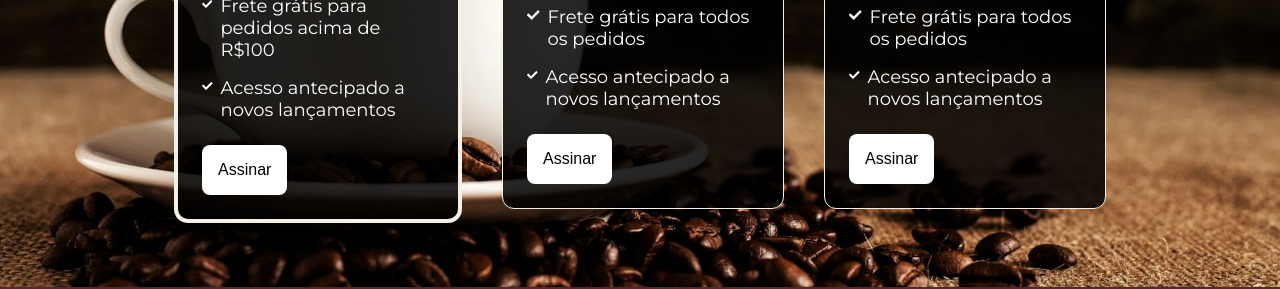
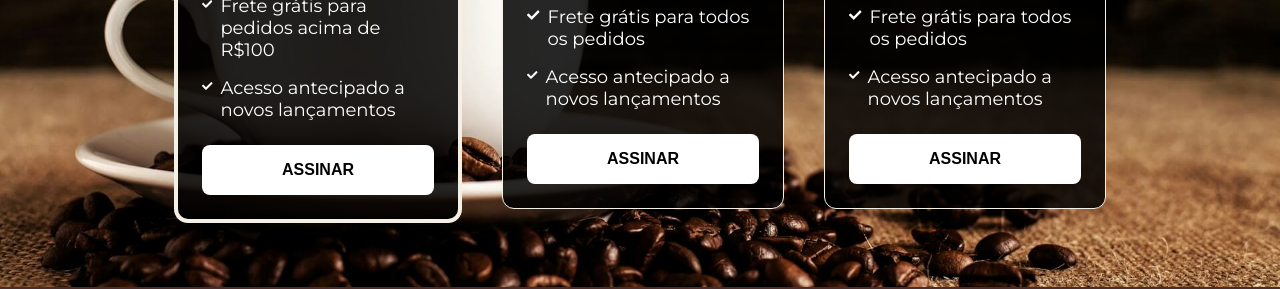
Before and after one commit to thiagoribeiro21/aurora-ecommerce, a React (Vite) app: page / in a window 1280 px wide. Shown: the part 2880-3169 px from the top of the page. Built offline with nearby package versions, Linux system fonts and the light colour scheme; no server answers.

Commit message:
Atualizando botão do subscriptionSection

```diff
--- a/src/components/Home/SubscriptionSection/styled.ts
+++ b/src/components/Home/SubscriptionSection/styled.ts
@@ -112,7 +112,11 @@ export const SubscribeButton = styled.button`
   font-size: ${({ theme }) => theme.fontSizes.medium};
   border: none;
   border-radius: 8px;
+  text-transform: uppercase;
+  font-weight: bold;
   cursor: pointer;
+  margin: auto;
+  width: 100%;
   transition: opacity 0.3s ease;
   &:hover {
     opacity: 0.5;
```
